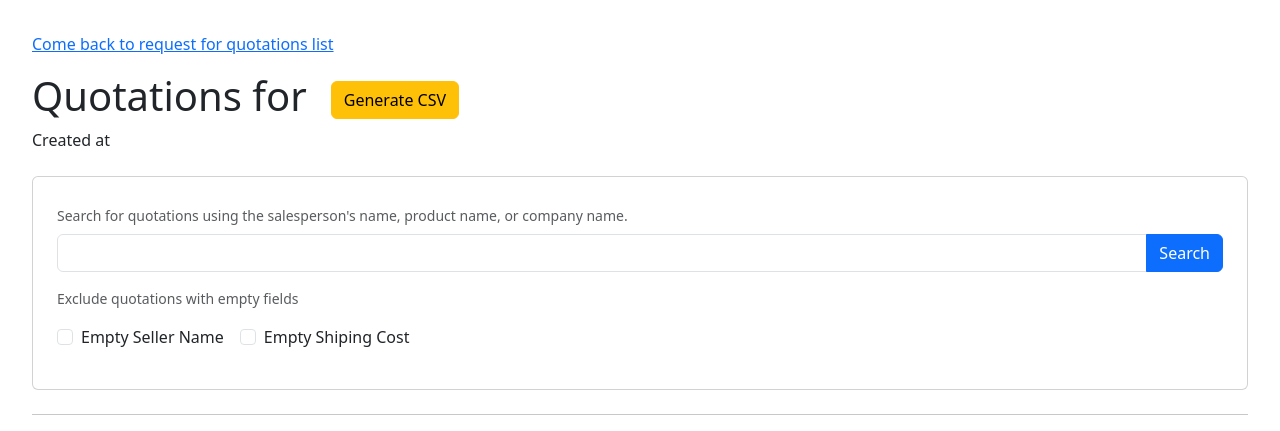
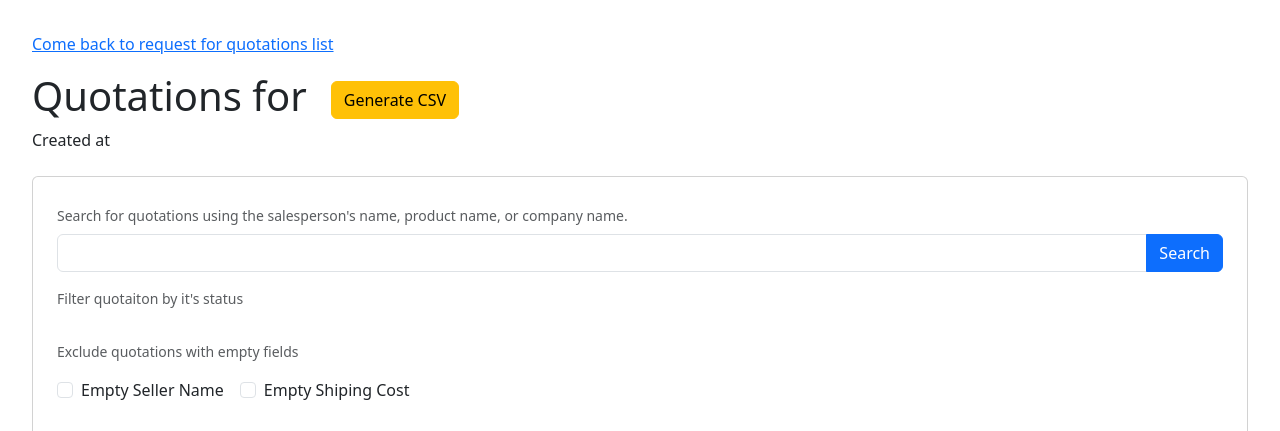
Before and after one commit to keinermendoza/python-aliababa-product-capture-tool, a Flask app: template templates/quotation_list.html in a window 1280 px wide. Shown: the top 431 px of the page. Run offline with Flask 3, Linux system fonts and the light colour scheme; the template is opened without the code that fills it, so the values that code supplies are empty; some libraries are stand-ins or nearby versions.

Commit message:
feat: filter quotation by its satuts

```diff
--- a/app.py
+++ b/app.py
@@ -77,12 +77,21 @@
 def list_quotations(request_for_quotation_id: int):
     query = request.args.get("query", None)
     fields_to_exclude = request.args.getlist('fields_to_exclude_if_null')
-    result = services.get_quotation_list_data(engine, request_for_quotation_id, query, fields_to_exclude)
+    quotation_status_id = request.args.getlist('quotation_status_id')
+
+    result = services.get_quotation_list_data(
+        engine=engine,
+        request_for_quotation_id=request_for_quotation_id,
+        query=query,
+        quotation_status=quotation_status_id,
+        fields_to_exclude=fields_to_exclude
+    )
 
     return render_template(
         "quotation_list.html",
         quotations=result["quotations"],
         request_for_quotation=result["request"],
+        quotation_status=result["quotation_status"],
         css_status=result["css_status"]
     )
 
--- a/repository.py
+++ b/repository.py
@@ -84,6 +84,7 @@
         self,
         request_for_quotation_id: int,
         query_term: str = None,
+        quotation_status: list[str] = None,
         fields_to_exclude: set[str] = None
     ) -> dict:
         """
@@ -98,6 +99,11 @@
         ).where(
             quotations_table.c.request_for_quotation_id==request_for_quotation_id
         )
+
+        if quotation_status:
+            quotations_stmt = quotations_stmt.where(
+                quotation_status_table.c.status_id.in_(quotation_status)
+            )
 
         if query_term:
             quotations_stmt = quotations_stmt.where(
--- a/templates/quotation_list.html
+++ b/templates/quotation_list.html
@@ -39,6 +39,16 @@
         <div class="input-group">
             <input name="query" value="{% if request.args.query %}{{request.args.query}}{% endif %}" type="text" class="form-control" id="search" aria-describedby="search-description">
             <button class="btn btn-primary">Search</button>
+        </div>
+
+        <p class="form-text mt-3">Filter quotaiton by it's status</p>
+        <div class="d-flex gap-3">
+            {% for status in quotation_status %}
+            <div class="mb-3 form-check">
+                <input name="quotation_status_id" value="{{status.id}}" type="checkbox" class="form-check-input" id="quotation_status_id_{{status.id}}" autocomplete="off" {% if status.id in request.args.getlist('quotation_status_id') %}checked{% endif %}>
+                <label class="form-check-label" for="quotation_status_id_{{status.id}}">{{status.name}}</label>
+            </div>
+            {% endfor %}
         </div>
 
         <p class="form-text mt-3">Exclude quotations with empty fields</p>
```
Also changed, not shown: services.py (+8 -6 lines), migrations/0002_create_quotations_status_table.sql.
